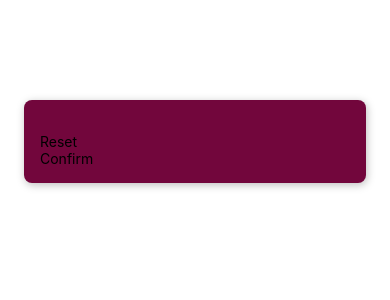
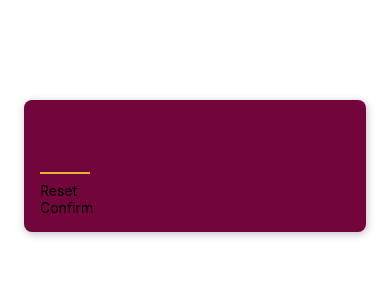
Before and after one commit to carlitoSwaaay/RNCourse-Number-Guessing-Game, a React Native app: screen / in a window 390 px wide. Shown: the top 300 px of the page. Built offline with nearby package versions, Linux system fonts and the light colour scheme.

Commit message:
Update StartGameScreen.js
more styling updates to number input

```diff
--- a/screens/StartGameScreen.js
+++ b/screens/StartGameScreen.js
@@ -5,7 +5,7 @@
 const StartGameScreen = () => {
   return (
     <View style={styles.inputContainer}>
-    <TextInput />
+      <TextInput style={styles.numberInput} maxLength={2} />
       <PrimaryButton>Reset</PrimaryButton>
       <PrimaryButton>Confirm</PrimaryButton>
   </View>
@@ -25,6 +25,17 @@
     shadowColor: 'black',
     shadowOffset: { width: 1, height: 2 },
     shadowRadius: 8,
-    shadowOpacity: 0.26,
+    shadowOpacity: 0.25,
+  },
+  numberInput: {
+    height: 50,
+    width: 50,
+    textAlign: 'center',
+    fontSize: 32,
+    borderBottomColor: '#ddb52f',
+    borderBottomWidth: 2,
+    color: '#ddb52f',
+    marginVertical: 8,
+    fontWeight: 'bold',
   },
 });
```
